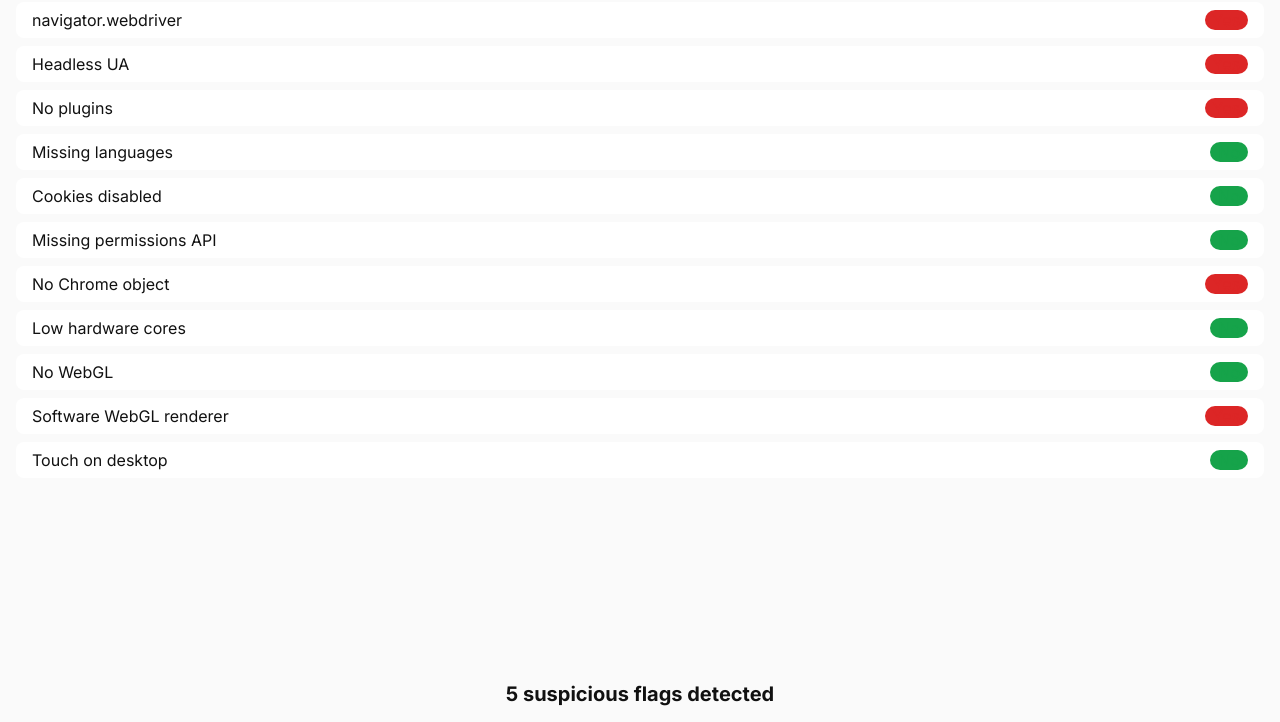
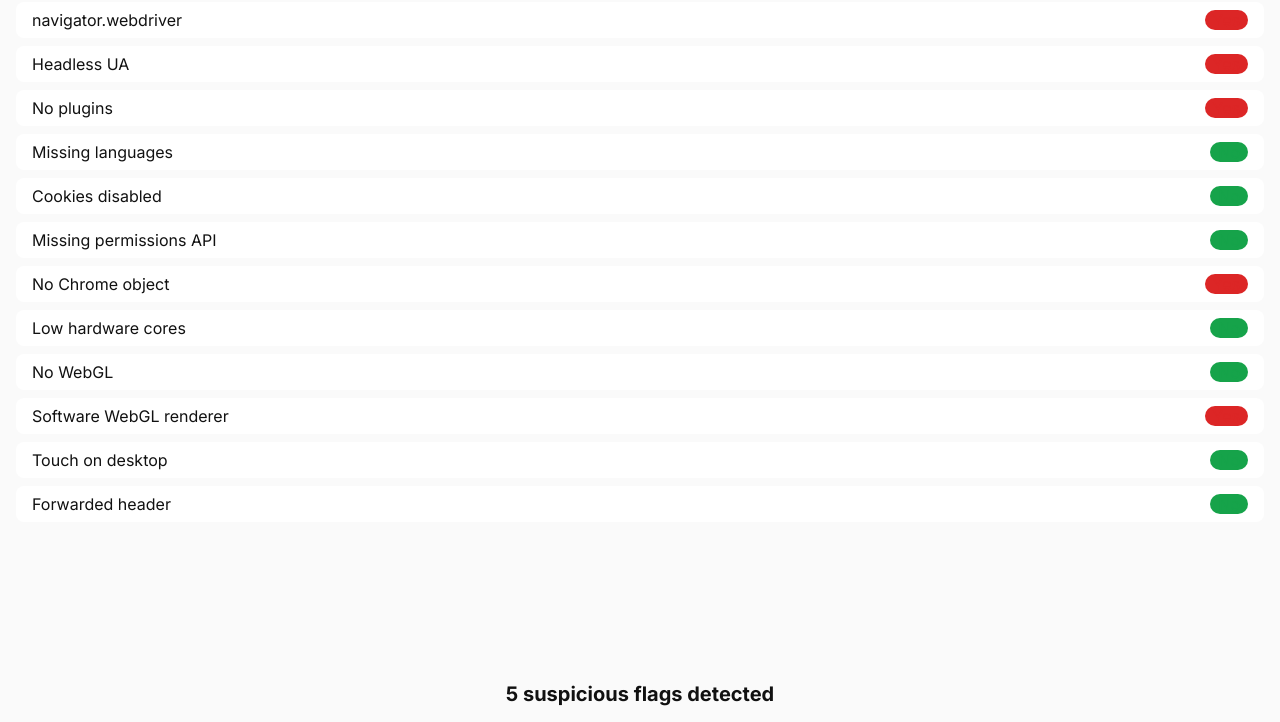
Before and after one commit to KristopherKubicki/adblock-tester, a website: page bots.html in a window 1280 px wide. Shown: the part 110-832 px from the top of the page. Drawn offline with Linux system fonts and the light colour scheme; no server answers.

Commit message:
🌱add: forwarded header check

```diff
--- a/bots.html
+++ b/bots.html
@@ -165,17 +165,35 @@
             "ontouchstart" in window &&
             !/Mobi|Android|iP(hone|ad)/i.test(navigator.userAgent),
         },
+        {
+          name: "Forwarded header",
+          fn: async () => {
+            try {
+              const r = await fetch("https://httpbin.org/headers");
+              const d = await r.json();
+              return !!(
+                d.headers["X-Forwarded-For"] || d.headers["x-forwarded-for"]
+              );
+            } catch {
+              return false;
+            }
+          },
+        },
       ];
       const resultsEl = document.getElementById("results");
       const summaryEl = document.getElementById("summary");
       let flagged = 0;
-      checks.forEach((c) => {
+      window.botReady = Promise.all(
+        checks.map(async (c) => {
           const row = document.createElement("div");
           row.className = "check";
           const name = document.createElement("span");
           name.textContent = c.name;
           const status = document.createElement("span");
-        const res = c.fn();
+          let res = false;
+          try {
+            res = await c.fn();
+          } catch {}
           if (res) flagged += 1;
           status.textContent = res ? "Yes" : "No";
           status.className =
@@ -183,8 +201,11 @@
           row.appendChild(name);
           row.appendChild(status);
           resultsEl.appendChild(row);
+        }),
+      ).then(() => {
+        summaryEl.textContent = `${flagged} suspicious flag${flagged === 1 ? "" : "s"} detected`;
+        window.botResults = { flagged };
       });
-      summaryEl.textContent = `${flagged} suspicious flag${flagged === 1 ? "" : "s"} detected`;
     </script>
   </body>
 </html>
```
Also changed, not shown: test/bots.test.js (+32 -10 lines). Lines whose indentation alone changed are shown as unchanged.
